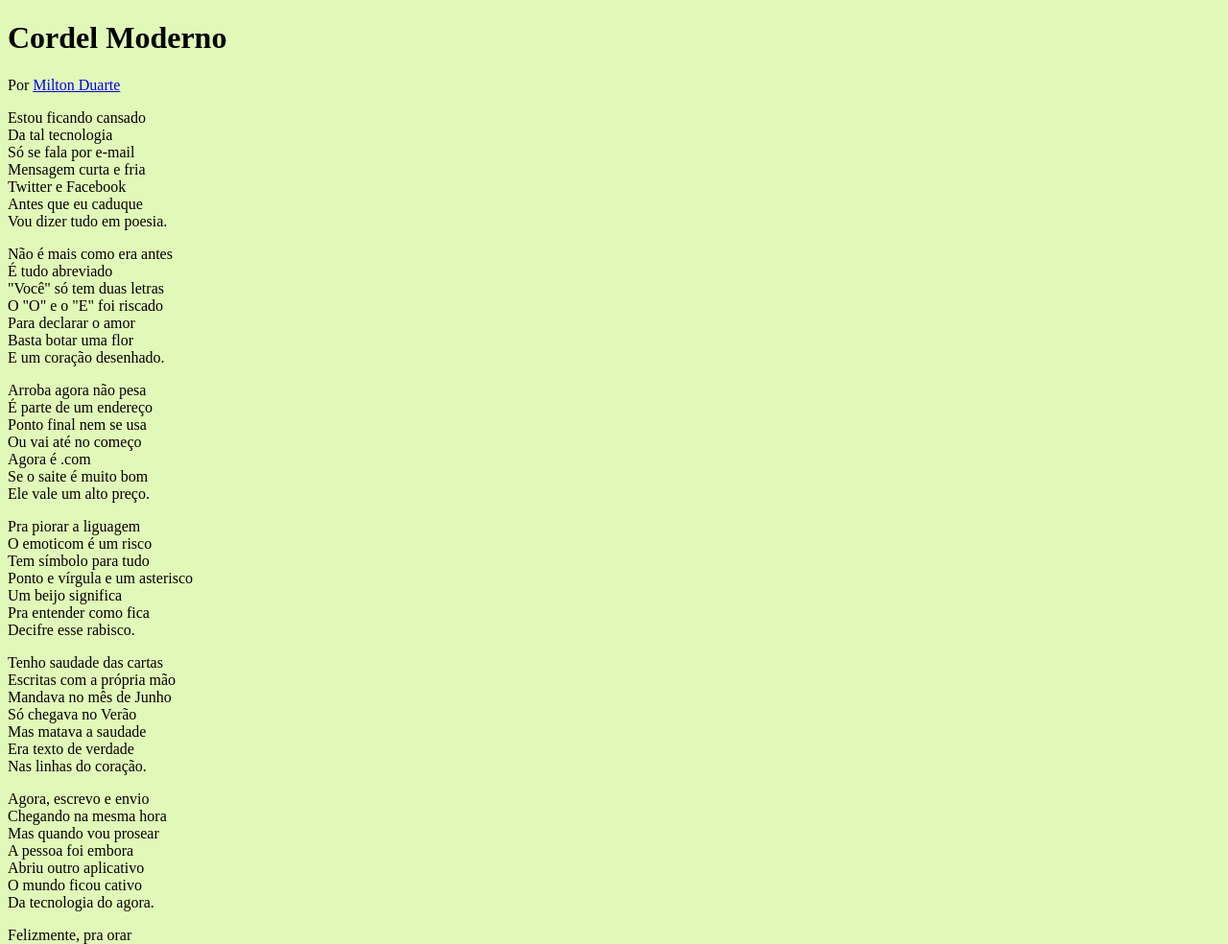
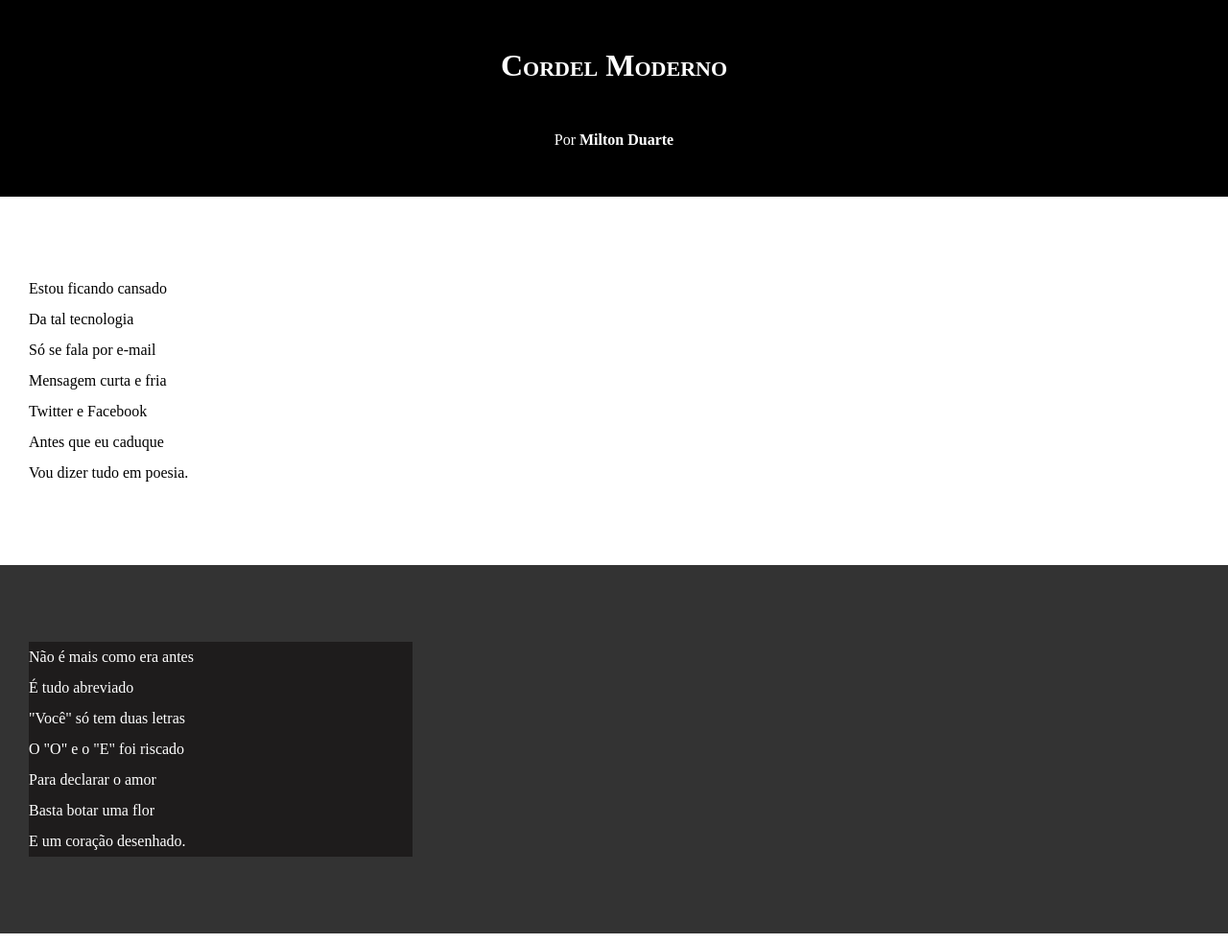
Before and after one commit to ToniLisboa/HTML_CSS, a plain HTML site: page Desafios/Desafio012/index.html in a window 1280 px wide. Shown: the top 984 px of the page at 96% size. Drawn offline with Linux system fonts and the light colour scheme.

Commit message:
Atualizei o Des12

```diff
--- a/Desafios/Desafio012/index.html
+++ b/Desafios/Desafio012/index.html
@@ -13,7 +13,7 @@
 Por <a href="https://www.recantodasletras.com.br/poesias/3186743" target="_blank">Milton Duarte</a>
 </p>
 </header>
-<section>
+<section class="normal">
 <p>
     Estou ficando cansado <br>
     Da tal tecnologia<br>
@@ -26,7 +26,8 @@ Por <a href="https://www.recantodasletras.com.br/poesias/3186743" target="_blank
 </section>
 
 
-<section>
+<section class="imagem">
+    <p>
         Não é mais como era antes<br>
         É tudo abreviado<br>
         "Você" só tem duas letras<br>
@@ -34,11 +35,12 @@ Por <a href="https://www.recantodasletras.com.br/poesias/3186743" target="_blank
         Para declarar o amor<br>
         Basta botar uma flor<br>
         E um coração desenhado.<br>
+    </p>
 </section>
 
 
 
-<section>
+<section class="normal">
     <p>
         Arroba agora não pesa<br>
         É parte de um endereço<br>
@@ -50,7 +52,7 @@ Por <a href="https://www.recantodasletras.com.br/poesias/3186743" target="_blank
     </p>
 </section>
 
-<section>
+<section class="imagem">
     <p>
         Pra piorar a liguagem<br>
         O emoticom é um risco<br>
@@ -62,7 +64,7 @@ Por <a href="https://www.recantodasletras.com.br/poesias/3186743" target="_blank
     </p>
 </section>
 
-    <section>
+    <section class="normal">
     <p>
         Tenho saudade das cartas<br>
         Escritas com a própria mão<br>
--- a/Desafios/Desafio012/style.css
+++ b/Desafios/Desafio012/style.css
@@ -1,5 +1,61 @@
 @charset "UTF-8";
 
-body{
-    background-color: rgb(225, 249, 184);
+*{
+    margin: 0px;
+    padding: 0px;
 }
+
+html, body{
+    min-height: 100vh;
+    background-color: darkgray;
+}
+header{
+    background-color:black;
+    color: white;
+    text-align: center;
+}
+header>h1{
+    padding-top: 50px;
+    font-variant: small-caps;
+}
+header>p{
+    padding-bottom: 50px;
+
+}
+header a , footer a{
+    color: white;
+    text-decoration: none;
+    font-weight: bolder;
+}
+
+header a:hover,footer a:hover{
+    text-decoration: underline;
+}
+section{
+    padding-top: 10vh;
+    padding-bottom: 10vh;
+    line-height: 2em;
+    padding-left: 30px;
+
+}
+section.normal{
+    background-color: white;
+    color: black;
+}
+section.imagem{
+    background-color: rgb(51, 51, 51);
+    color: white;
+
+}
+section.imagem>p{
+    width: 400px;
+    background-color: rgb(30, 28, 28);
+}
+
+footer{
+    background-color: black;
+    color: white;
+    text-align: center;
+    padding: 10px;
+
+}
```
Lines whose indentation alone changed are shown as unchanged.
